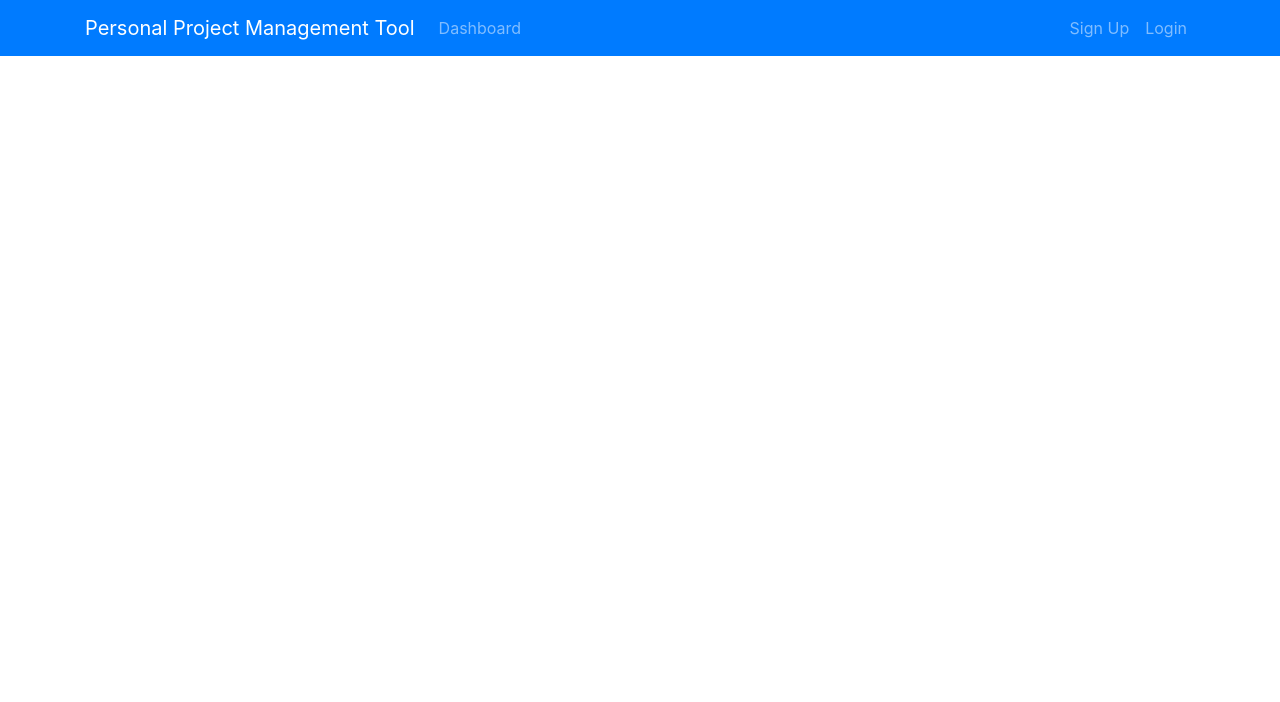
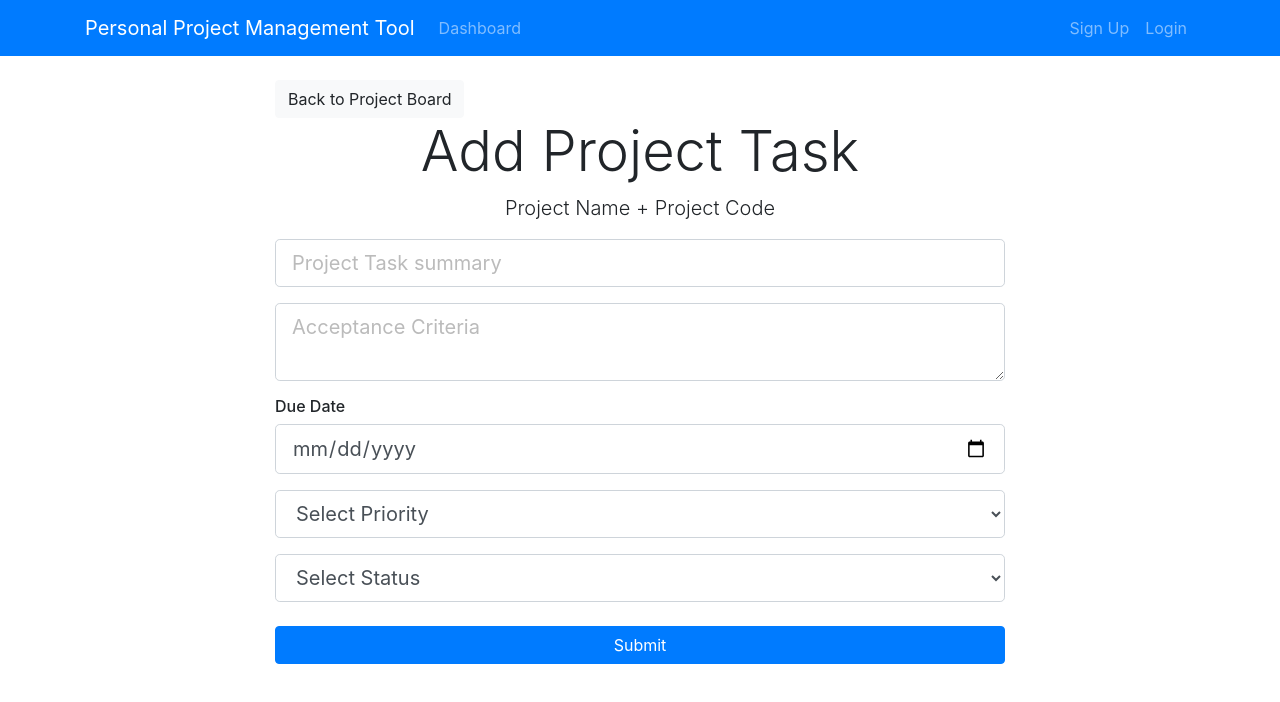
Before and after one commit to nitishkmr/manageit-spring, a React (Create React App) app in the folder manageit-client/: page /add-project-task/1 in a window 1280 px wide. Shown: the top 702 px of the page. Built offline with nearby package versions, Linux system fonts and the light colour scheme.

Commit message:
Add ProjectBoard and AddProjectTask

```diff
--- a/manageit-client/src/App.js
+++ b/manageit-client/src/App.js
@@ -6,6 +6,8 @@
 import Header from './components/Layout/Header';
 import AddProject from './components/Project/AddProject';
 import UpdateProject from './components/Project/UpdateProject';
+import ProjectBoard from './components/ProjectBoard/ProjectBoard';
+import AddProjectTask from './components/ProjectBoard/ProjectTasks/AddProjectTask';
 
 function App() {
   return (
@@ -16,6 +18,8 @@
           <Route exact path="/dashboard" component={Dashboard} />
           <Route exact path="/add-project" component={AddProject} />
           <Route exact path="/update-project/:id" component={UpdateProject} />
+          <Route exact path="/project-board/:id" component={ProjectBoard} />
+          <Route exact path="/add-project-task/:id" component={AddProjectTask} />
         </div>
       </Router>
     </Provider>
--- a/manageit-client/src/components/Project/ProjectItem.js
+++ b/manageit-client/src/components/Project/ProjectItem.js
@@ -24,11 +24,11 @@
             </div>
             <div className="col-md-4 d-none d-lg-block">
               <ul className="list-group">
-                <a href="#">
+                <Link to={`/project-board/${project.projectIdentifier}`}>
                   <li className="list-group-item board">
                     <i className="fa fa-flag-checkered pr-1"> Project Board </i>
                   </li>
-                </a>
+                </Link>
                 <Link to={`/update-project/${project.projectIdentifier}`}>
                   <li className="list-group-item update">
                     <i className="fa fa-edit pr-1"> Update Project Info</i>
--- /dev/null
+++ b/manageit-client/src/components/ProjectBoard/ProjectBoard.js
@@ -0,0 +1,69 @@
+import React, { Component } from 'react';
+import { Link } from 'react-router-dom';
+
+class ProjectBoard extends Component {
+  render() {
+    const { id } = this.props.match.params;
+    return (
+      <div className="container">
+        <Link to={`/add-project-task/${id}`} className="btn btn-primary mb-3">
+          <i className="fas fa-plus-circle"> Create Project Task</i>
+        </Link>
+        <br />
+        <hr />
+
+        <div className="container">
+          <div className="row">
+            <div className="col-md-4">
+              <div className="card text-center mb-2">
+                <div className="card-header bg-secondary text-white">
+                  <h3>TO DO</h3>
+                </div>
+              </div>
+
+              {/* <!-- SAMPLE PROJECT TASK STARTS HERE --> */}
+              <div className="card mb-1 bg-light">
+                <div className="card-header text-primary">
+                  ID: projectSequence -- Priority: priorityString
+                </div>
+                <div className="card-body bg-light">
+                  <h5 className="card-title">project_task.summary</h5>
+                  <p className="card-text text-truncate ">project_task.acceptanceCriteria</p>
+                  <a href="" className="btn btn-primary">
+                    View / Update
+                  </a>
+
+                  <button className="btn btn-danger ml-4">Delete</button>
+                </div>
+              </div>
+
+              {/* <!-- SAMPLE PROJECT TASK ENDS HERE --> */}
+            </div>
+            <div className="col-md-4">
+              <div className="card text-center mb-2">
+                <div className="card-header bg-primary text-white">
+                  <h3>In Progress</h3>
+                </div>
+              </div>
+              {/* <!-- SAMPLE PROJECT TASK STARTS HERE --> */}
+
+              {/* <!-- SAMPLE PROJECT TASK ENDS HERE --> */}
+            </div>
+            <div className="col-md-4">
+              <div className="card text-center mb-2">
+                <div className="card-header bg-success text-white">
+                  <h3>Done</h3>
+                </div>
+              </div>
+              {/* <!-- SAMPLE PROJECT TASK STARTS HERE --> */}
+
+              {/* <!-- SAMPLE PROJECT TASK ENDS HERE --> */}
+            </div>
+          </div>
+        </div>
+      </div>
+    );
+  }
+}
+
+export default ProjectBoard;
--- /dev/null
+++ b/manageit-client/src/components/ProjectBoard/ProjectTasks/AddProjectTask.js
@@ -0,0 +1,65 @@
+import React, { Component } from 'react';
+import { Link } from 'react-router-dom';
+
+export class AddProjectTask extends Component {
+  render() {
+    const { id } = this.props.match.params;
+    return (
+      <div className="add-PBI">
+        <div className="container">
+          <div className="row">
+            <div className="col-md-8 m-auto">
+              <Link to={`/project-board/${id}`} className="btn btn-light">
+                Back to Project Board
+              </Link>
+              <h4 className="display-4 text-center">Add Project Task</h4>
+              <p className="lead text-center">Project Name + Project Code</p>
+              <form onSubmit={this.onSubmit}>
+                <div className="form-group">
+                  <input
+                    type="text"
+                    className="form-control form-control-lg"
+                    name="summary"
+                    placeholder="Project Task summary"
+                  />
+                </div>
+                <div className="form-group">
+                  <textarea
+                    className="form-control form-control-lg"
+                    placeholder="Acceptance Criteria"
+                    name="acceptanceCriteria"
+                  ></textarea>
+                </div>
+                <h6>Due Date</h6>
+                <div className="form-group">
+                  <input type="date" className="form-control form-control-lg" name="dueDate" />
+                </div>
+                <div className="form-group">
+                  <select className="form-control form-control-lg" name="priority">
+                    <option value={0}>Select Priority</option>
+                    <option value={1}>High</option>
+                    <option value={2}>Medium</option>
+                    <option value={3}>Low</option>
+                  </select>
+                </div>
+
+                <div className="form-group">
+                  <select className="form-control form-control-lg" name="status">
+                    <option value="">Select Status</option>
+                    <option value="TO_DO">TO DO</option>
+                    <option value="IN_PROGRESS">IN PROGRESS</option>
+                    <option value="DONE">DONE</option>
+                  </select>
+                </div>
+
+                <input type="submit" className="btn btn-primary btn-block mt-4" />
+              </form>
+            </div>
+          </div>
+        </div>
+      </div>
+    );
+  }
+}
+
+export default AddProjectTask;
--- a/manageit-client/src/reducers/index.js
+++ b/manageit-client/src/reducers/index.js
@@ -1,8 +1,10 @@
 import { combineReducers } from 'redux';
 import errorReducer from './errorReducer';
 import projectReducer from './projectReducer';
+import backlogReducer from './backlogReducer';
 
 export default combineReducers({
   errors: errorReducer,
   project: projectReducer,
+  backlog: backlogReducer,
 });
--- a/manageit-client/src/reducers/projectReducer.js
+++ b/manageit-client/src/reducers/projectReducer.js
@@ -22,7 +22,7 @@
     case DELETE_PROJECT:
       return {
         ...state,
-        projects: state.projects.filter(project => project.projectIdentifier != action.payload),
+        projects: state.projects.filter(project => project.projectIdentifier !== action.payload),
       };
 
     default:
```
Also changed, not shown: manageit-client/src/components/ProjectBoard/Backlog.js (added), manageit-client/src/components/ProjectBoard/ProjectTasks/ProjectTasks.js (added), manageit-client/src/components/ProjectBoard/ProjectTasks/UpdateProjectTasks.js (added).
